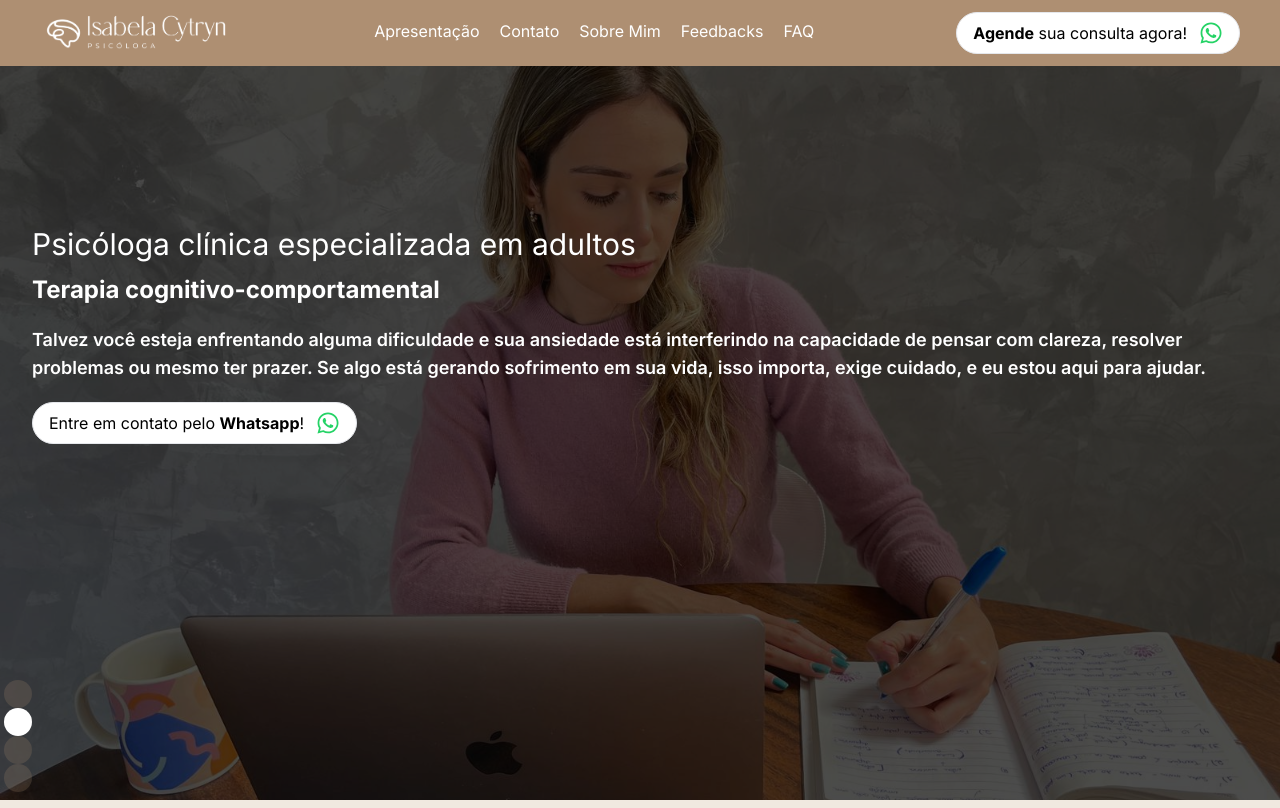
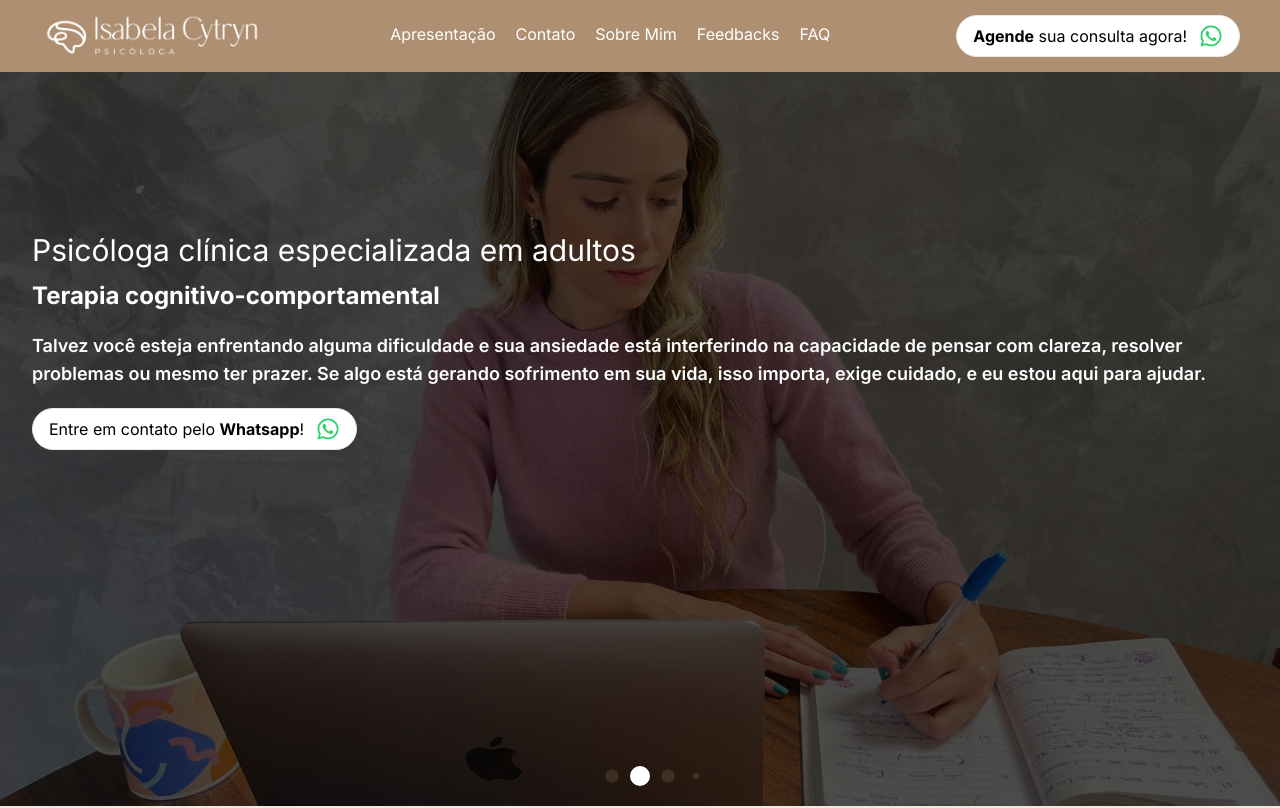
Before and after one commit to MarceloBxD/isacytryn, a Next.js app: page / in a window 1280 px wide. Shown: the top 808 px of the page. Built offline with nearby package versions, Linux system fonts and the light colour scheme.

Commit message:
chore: Update Faq component to use max-width for AccordionTrigger and remove unnecessary class

```diff
--- a/components/Faq/index.tsx
+++ b/components/Faq/index.tsx
@@ -26,10 +26,10 @@ const Faq: React.FC = () => {
         <Accordion type="multiple">
           {FAQ_DATA.map((faq, index) => (
             <AccordionItem key={index} value={`item-${index}`}>
-              <AccordionTrigger className="text-left">
-                {faq.question}
+              <AccordionTrigger className="text-left ">
+                <p className="max-w-[90%]">{faq.question}</p>
               </AccordionTrigger>
-              <AccordionContent>{faq.answer}</AccordionContent>
+              <AccordionContent className="">{faq.answer}</AccordionContent>
             </AccordionItem>
           ))}
         </Accordion>
--- a/components/Footer/index.tsx
+++ b/components/Footer/index.tsx
@@ -22,6 +22,7 @@ const SOCIAL_MEDIA_ITEMS = [
     name: "Facebook",
     image: <FaFacebookF size={32} color="#fff" />,
     bgOnHover: "#1877F2",
+    href: "https://www.facebook.com/IsabelaCytrynPsicologa",
   },
   {
     id: 3,
@@ -45,12 +46,14 @@ const Footer: React.FC = () => {
       <div className="grid grid-cols-2 md:grid-cols-4 lg:grid-cols-5">
         <div className="flex justify-center w-screen h-[220px] md:h-[300px]  items-center bg-secondary/50 ">
           {SOCIAL_MEDIA_ITEMS.map((item) => (
-            <div
+            <Link
+              target="_blank"
               key={item.id}
+              href={item.href}
               className={`flex items-center justify-center w-full cursor-pointer  hover:bg-primary h-full transition-colors duration-300`}
             >
               {item.image}
-            </div>
+            </Link>
           ))}
         </div>
       </div>
--- a/components/Header/index.tsx
+++ b/components/Header/index.tsx
@@ -42,9 +42,10 @@ export const Header: React.FC = () => {
         isOpen ? "items-start" : "items-center"
       } justify-between px-10 py-6 md:py-3`}
     >
-      <div className="relative w-48 h-10">
+      <div className="relative h-10 md:h-12 p-2 w-48 md:w-56">
         <Link href="/">
           <Image
+            quality={100}
             src={
               scrolled
                 ? "/isa_logo_horizontal.png"
@@ -53,7 +54,7 @@ export const Header: React.FC = () => {
                 : "/isa_logo_horizontal_branco.png"
             }
             layout="fill"
-            className="object-cover object-bottom"
+            className="object-cover object-bottom bg-center bg-cover"
             alt="Logo Cytryn"
           />
         </Link>
--- a/src/app/globals.css
+++ b/src/app/globals.css
@@ -20,8 +20,8 @@ body {
 
 /* Estilos personalizados para os bullets de paginação */
 .swiper-pagination-bullet {
-  width: 28px;
-  height: 28px;
+  width: 20px;
+  height: 20px;
   display: flex;
   align-items: center;
   justify-content: center;
@@ -31,12 +31,22 @@ body {
   margin: 0 5px; /* Espaçamento entre bullets */
   font-size: 1rem; /* Tamanho da fonte */
   transition: transform 0.3s; /* Animação de transição */
-  z-index: 20;
+  z-index: 99999;
 }
 
 .swiper-pagination-bullet:hover {
   transform: scale(1.2); /* Aumentar tamanho ao passar o mouse */
   background-color: #fff; /* Cor de fundo ao passar o mouse */
+}
+
+.custom-swiper .swiper-pagination {
+  bottom: 20px; /* Ajuste a distância do fundo */
+  left: 0;
+  width: 100%;
+  display: flex;
+  justify-content: center;
+  align-items: center;
+  pointer-events: auto;
 }
 
 .swiper-pagination-bullet-active {
@@ -48,3 +58,8 @@ body {
 .swiper-button-prev {
   color: #264653; /* Cor das setas de navegação */
 }
+
+.swiper-pagination {
+  pointer-events: auto;
+  z-index: 99999;
+}
--- a/src/sections/Presentation/index.tsx
+++ b/src/sections/Presentation/index.tsx
@@ -29,9 +29,11 @@ const IMAGES_TO_SLIDE = [
 const SwiperComponent: React.FC = () => {
   return (
     <Swiper
-      className="h-[calc(100vh-85px)] md:h-[calc(100vh-65.6px)] w-screen z-0"
+      className="h-[calc(100vh-85px)] md:h-[calc(100vh-65.6px)] w-screen custom-swiper"
       pagination={{
         clickable: true,
+        enabled: true,
+        dynamicBullets: true,
       }}
       loop={true}
       modules={[Pagination, Autoplay]}
@@ -43,6 +45,7 @@ const SwiperComponent: React.FC = () => {
       slidesPerView={1}
       onSlideChange={() => console.log("slide change")}
       onSwiper={(swiper) => console.log(swiper)}
+      // fix pagination on mobile
     >
       {IMAGES_TO_SLIDE.map((image, index) => (
         <SwiperSlide key={index}>
--- a/src/sections/SolveProblems/index.tsx
+++ b/src/sections/SolveProblems/index.tsx
@@ -84,7 +84,6 @@ const SolveProblems: React.FC = () => {
     lg:grid-cols-3
     gap-5
     container
-    my-10
 `}
     >
       <motion.div
```
